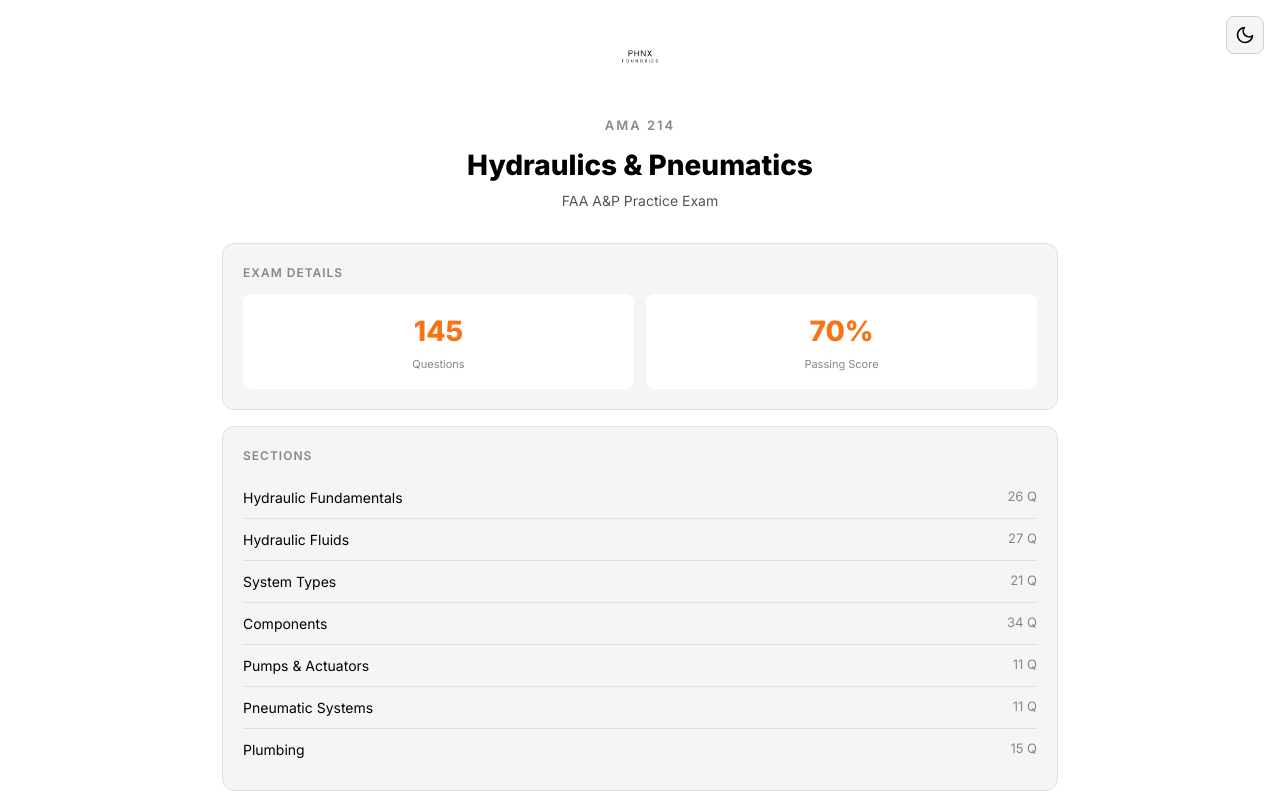
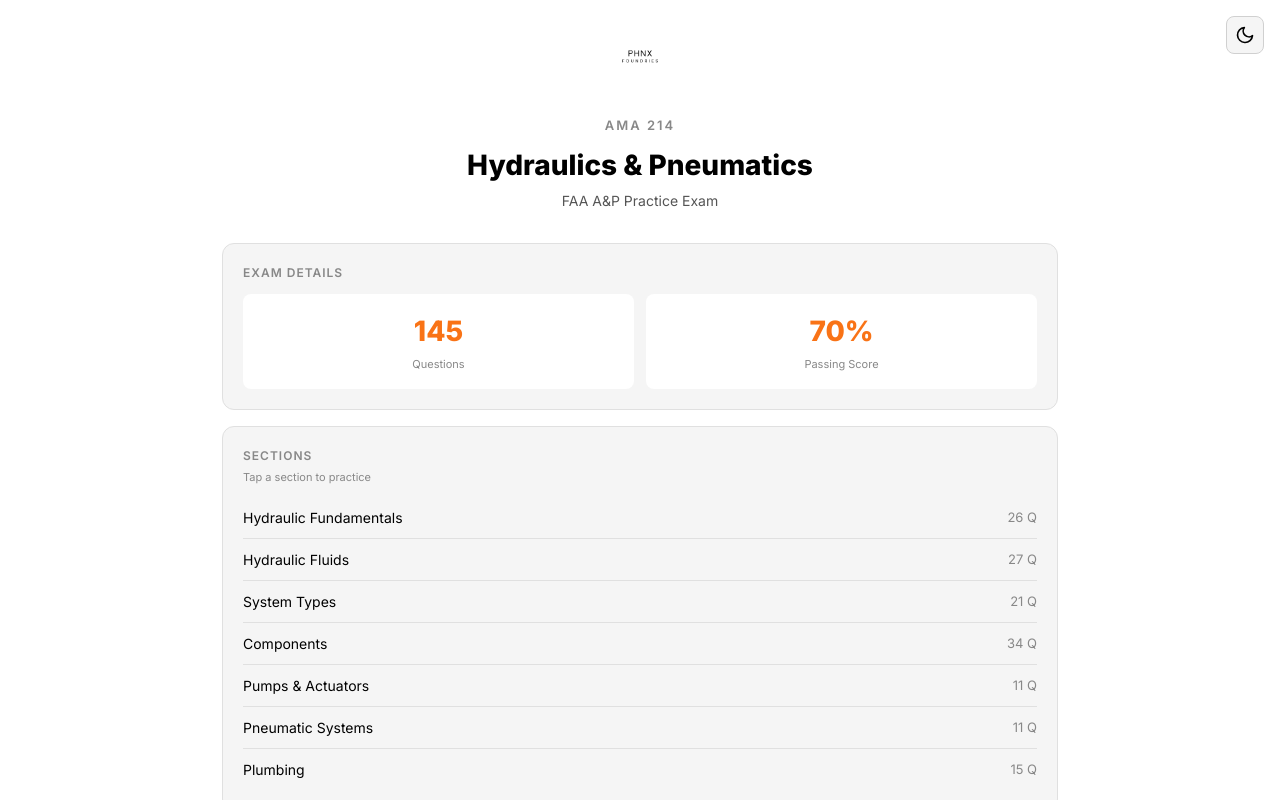
Before and after one commit to Xaraphimm/hydr-pnu-exam, a React (Vite) app: page / in a window 1280 px wide. Shown: the top 800 px of the page. Built offline with nearby package versions, Linux system fonts and the light colour scheme.

Commit message:
feat: add study mode with section-specific practice
Co-Authored-By: Claude Sonnet 4.6 <noreply@anthropic.com>

```diff
--- a/src/components/ExamScreen.css
+++ b/src/components/ExamScreen.css
@@ -249,3 +249,13 @@
   border-radius: 8px;
   font-size: 13px;
 }
+
+.exam-study-badge {
+  padding: 2px 8px;
+  border-radius: 4px;
+  background: var(--color-accent-muted);
+  font-size: 11px;
+  font-weight: 600;
+  color: var(--color-accent);
+  letter-spacing: 0.5px;
+}
--- a/src/components/ExamScreen.jsx
+++ b/src/components/ExamScreen.jsx
@@ -13,6 +13,8 @@ export default function ExamScreen({
   onToggleFlag,
   onFinish,
   initialIndex,
+  mode,
+  studySection,
 }) {
   const [currentIndex, setCurrentIndex] = useState(initialIndex ?? 0)
   const [showFeedback, setShowFeedback] = useState(false)
@@ -23,6 +25,10 @@ export default function ExamScreen({
   const section = SECTIONS.find(s => s.key === q.section)
   const DiagramComponent = q.diagram ? diagrams[q.diagram] : null
   const score = questions.reduce((acc, question) => acc + (answers[question.id] === question.c ? 1 : 0), 0)
+
+  const studySectionName = mode === 'study'
+    ? SECTIONS.find(s => s.key === studySection)?.name
+    : null
 
   useEffect(() => {
     const t = setInterval(() => setElapsed(Math.floor((Date.now() - startTime) / 1000)), 1000)
@@ -66,7 +72,13 @@ export default function ExamScreen({
   return (
     <div ref={topRef} className="exam">
       <div className="exam-header">
-        <span className="exam-timer">{formatTime(elapsed)}</span>
+        {mode === 'study' ? (
+          <span className="exam-study-badge">STUDY: {studySectionName}</span>
+        ) : mode === 'weak' ? (
+          <span className="exam-study-badge">WEAK AREAS</span>
+        ) : (
+          <span className="exam-timer">{formatTime(elapsed)}</span>
+        )}
         <span className="exam-progress">Q {currentIndex + 1} / {questions.length}</span>
         <span className="exam-score">{score} correct</span>
       </div>
@@ -134,13 +146,13 @@ export default function ExamScreen({
       <div className="exam-nav">
         <button className="exam-nav-prev" onClick={prev} disabled={currentIndex === 0}>← PREV</button>
         <button className={`exam-nav-next ${showFeedback ? 'exam-nav-next--ready' : ''}`} onClick={next}>
-          {currentIndex === questions.length - 1 ? 'FINISH EXAM' : 'NEXT →'}
+          {currentIndex === questions.length - 1 ? 'FINISH' : 'NEXT →'}
         </button>
       </div>
 
       <QuestionNav questions={questions} answers={answers} currentIndex={currentIndex} flagged={flagged} onGoTo={goTo} />
 
-      <button className="exam-end" onClick={onFinish}>End Exam &amp; View Results</button>
+      <button className="exam-end" onClick={onFinish}>End &amp; View Results</button>
     </div>
   )
 }
--- a/src/components/HomeScreen.css
+++ b/src/components/HomeScreen.css
@@ -61,6 +61,14 @@
   margin-bottom: 12px;
 }
 
+.home-card-hint {
+  display: block;
+  font-size: 11px;
+  color: var(--color-text-tertiary);
+  margin-top: -8px;
+  margin-bottom: 12px;
+}
+
 .home-stats {
   display: grid;
   grid-template-columns: 1fr 1fr;
@@ -99,10 +107,25 @@
   align-items: center;
   padding: 10px 0;
   border-bottom: 1px solid var(--color-border-light);
+  width: 100%;
+  background: none;
+  border-left: none;
+  border-right: none;
+  border-top: none;
+  text-align: left;
+  transition: background 0.15s;
 }
 
 .home-section-row:last-child {
   border-bottom: none;
+}
+
+.home-section-row:hover {
+  background: var(--color-bg-card-hover);
+}
+
+.home-section-row:active {
+  background: var(--color-accent-muted);
 }
 
 .home-section-name {
@@ -137,8 +160,44 @@
   font-weight: 700;
   letter-spacing: 1px;
   transition: opacity 0.2s;
+  margin-bottom: 8px;
 }
 
 .home-start:hover {
   opacity: 0.9;
 }
+
+.home-weak-drill {
+  width: 100%;
+  padding: 14px;
+  background: var(--color-bg-card);
+  color: var(--color-accent);
+  border: 1px solid var(--color-accent);
+  border-radius: 10px;
+  font-size: 14px;
+  font-weight: 600;
+  letter-spacing: 1px;
+  transition: background 0.2s;
+  margin-bottom: 8px;
+}
+
+.home-weak-drill:hover {
+  background: var(--color-accent-muted);
+}
+
+.home-history {
+  width: 100%;
+  padding: 14px;
+  background: none;
+  color: var(--color-text-tertiary);
+  border: 1px solid var(--color-border-light);
+  border-radius: 10px;
+  font-size: 14px;
+  font-weight: 600;
+  letter-spacing: 1px;
+  transition: border-color 0.2s;
+}
+
+.home-history:hover {
+  border-color: var(--color-border);
+}
--- a/src/components/HomeScreen.jsx
+++ b/src/components/HomeScreen.jsx
@@ -1,8 +1,11 @@
 import { SECTIONS, questions } from '../data/questions.js'
+import { useHistory } from '../HistoryContext.jsx'
 import logo from '../assets/phnx-logo.jpeg'
 import './HomeScreen.css'
 
-export default function HomeScreen({ onStart }) {
+export default function HomeScreen({ onStart, onStudy, onWeakDrill, onHistory }) {
+  const { attempts, questionStats } = useHistory()
+
   return (
     <div className="home">
       <div className="home-logo">
@@ -31,14 +34,19 @@ export default function HomeScreen({ onStart }) {
 
       <div className="home-card">
         <span className="home-card-label">SECTIONS</span>
+        <span className="home-card-hint">Tap a section to practice</span>
         <div className="home-sections">
           {SECTIONS.map(s => {
             const count = questions.filter(q => q.section === s.key).length
             return (
-              <div key={s.key} className="home-section-row">
+              <button
+                key={s.key}
+                className="home-section-row"
+                onClick={() => onStudy(s.key)}
+              >
                 <span className="home-section-name">{s.name}</span>
                 <span className="home-section-count">{count} Q</span>
-              </div>
+              </button>
             )
           })}
         </div>
@@ -51,6 +59,12 @@ export default function HomeScreen({ onStart }) {
       <button className="home-start" onClick={onStart}>
         BEGIN EXAM
       </button>
+
+      {attempts.length > 0 && (
+        <button className="home-history" onClick={onHistory}>
+          HISTORY
+        </button>
+      )}
     </div>
   )
 }
```
